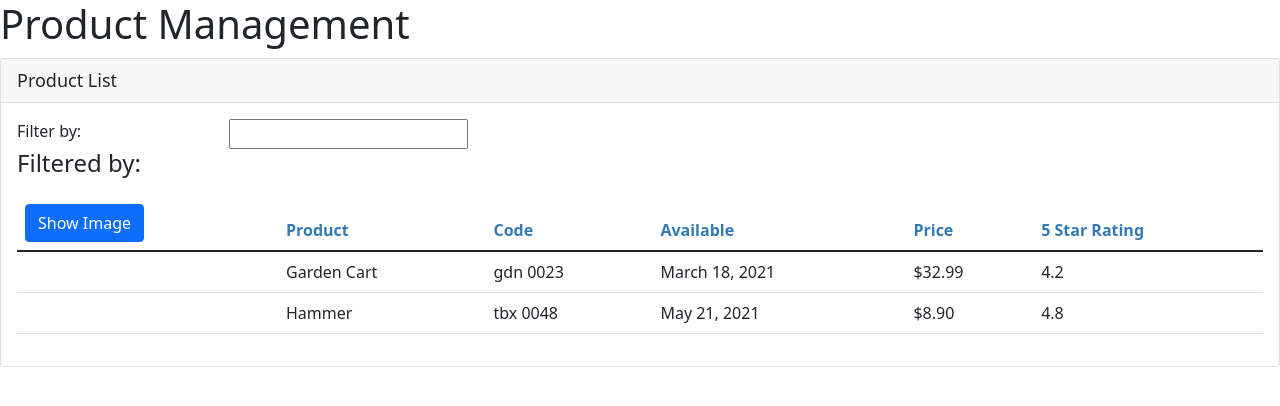
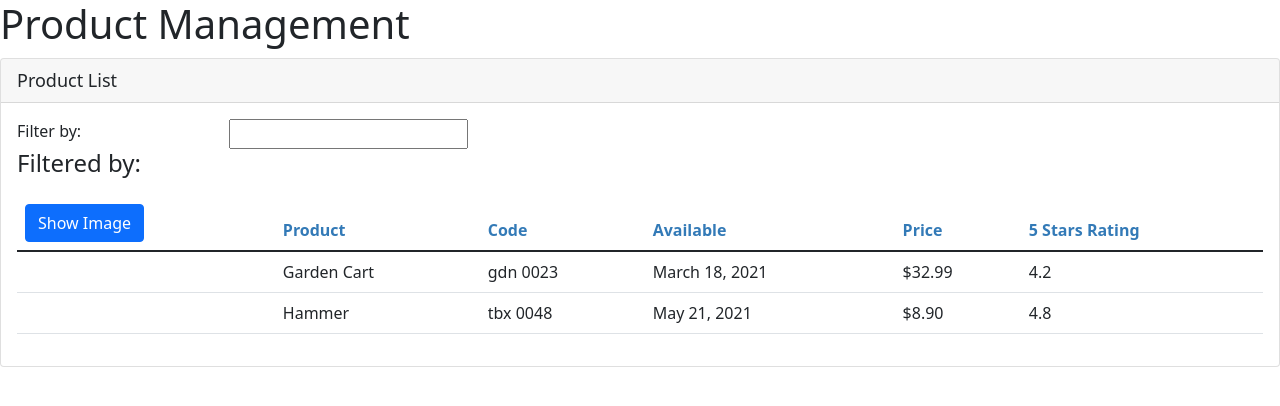
Before and after one commit to habiburrahman-mu/product-management-angular, an Angular app: page / in a window 1280 px wide. Shown: the top 406 px of the page. Built offline with nearby package versions, Linux system fonts and the light colour scheme.

Commit message:
git test

```diff
--- a/src/app/products/product-list.component.html
+++ b/src/app/products/product-list.component.html
@@ -31,7 +31,7 @@
 					<th>Code</th>
 					<th>Available</th>
 					<th>Price</th>
-					<th>5 Star Rating</th>
+					<th>5 Stars Rating</th>
 				</tr>
 				</thead>
 				<tbody>
```
